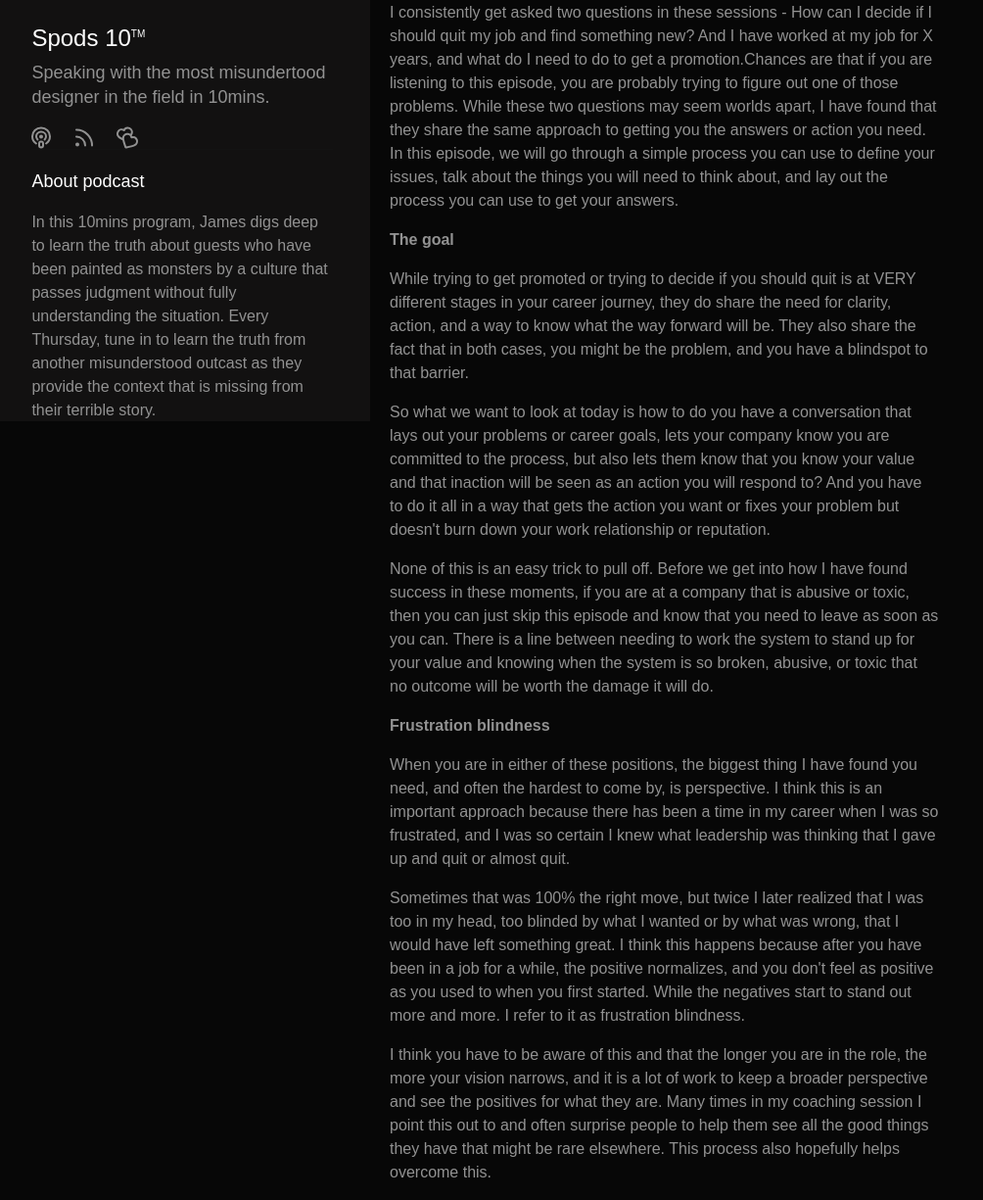
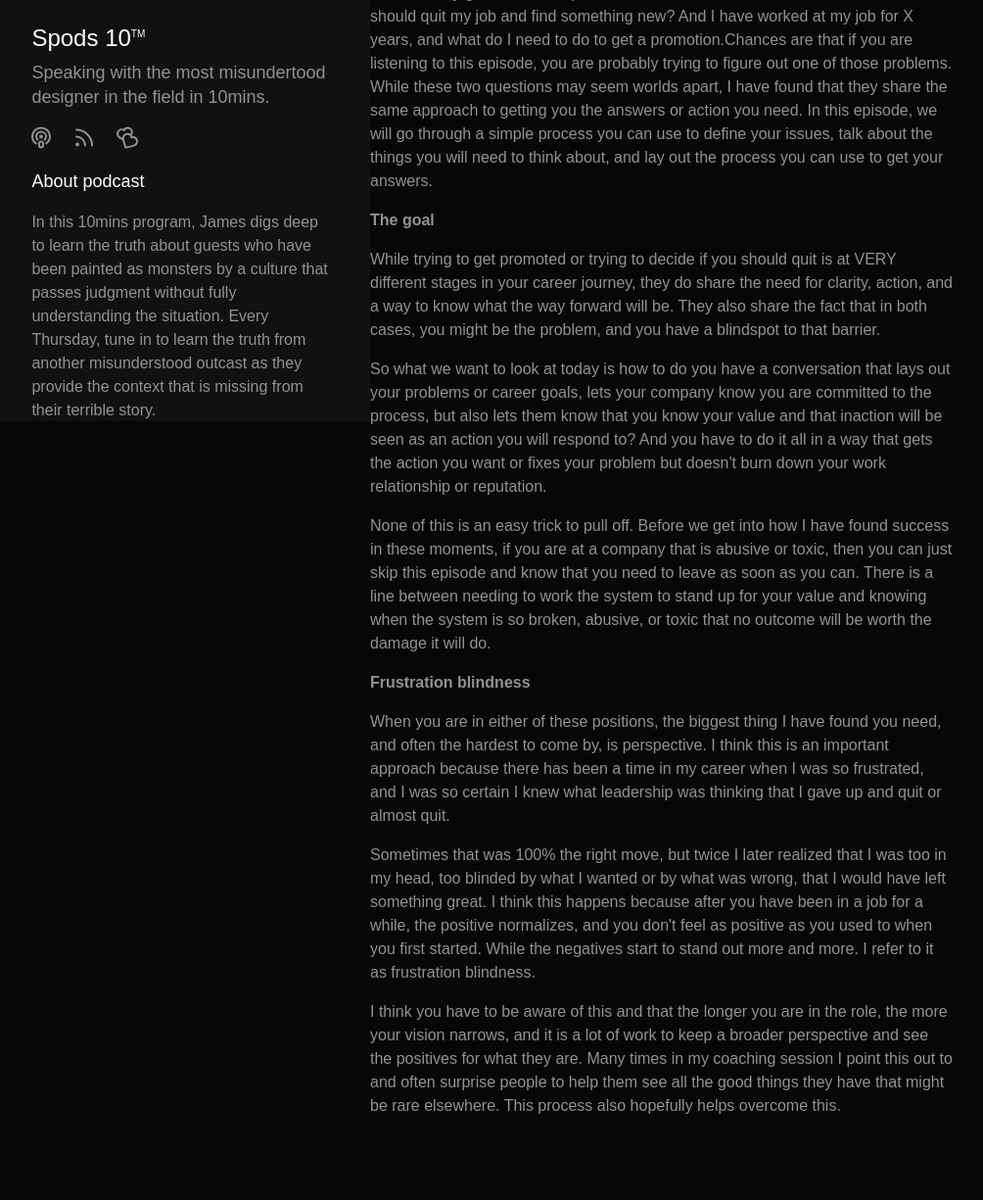
Before and after one commit to ajagyabeng/final-spods, a Flask app: page /podcast/1 in a window 1280 px wide. Shown: the part 370-1595 px from the top of the page at 98% size, without its empty margins (6-1010 px from the left). After the commit the page ends 1507 px from the top, so only its background shows below. Run offline with Flask 2, Linux system fonts and the light colour scheme; data that the repository does not hold is empty; some libraries are stand-ins or nearby versions.

Commit message:
Update episode container styling

```diff
--- a/static/css/main.css
+++ b/static/css/main.css
@@ -286,8 +286,7 @@ bi-arrow-left {
 /* PODCAST PAGE STYLING */
 
 .episode-container {
-  margin-top: 20px;
-  padding: 40px 15px 0 20px;
+  padding-top: 40px;
 }
 
 .episode-title {
```
